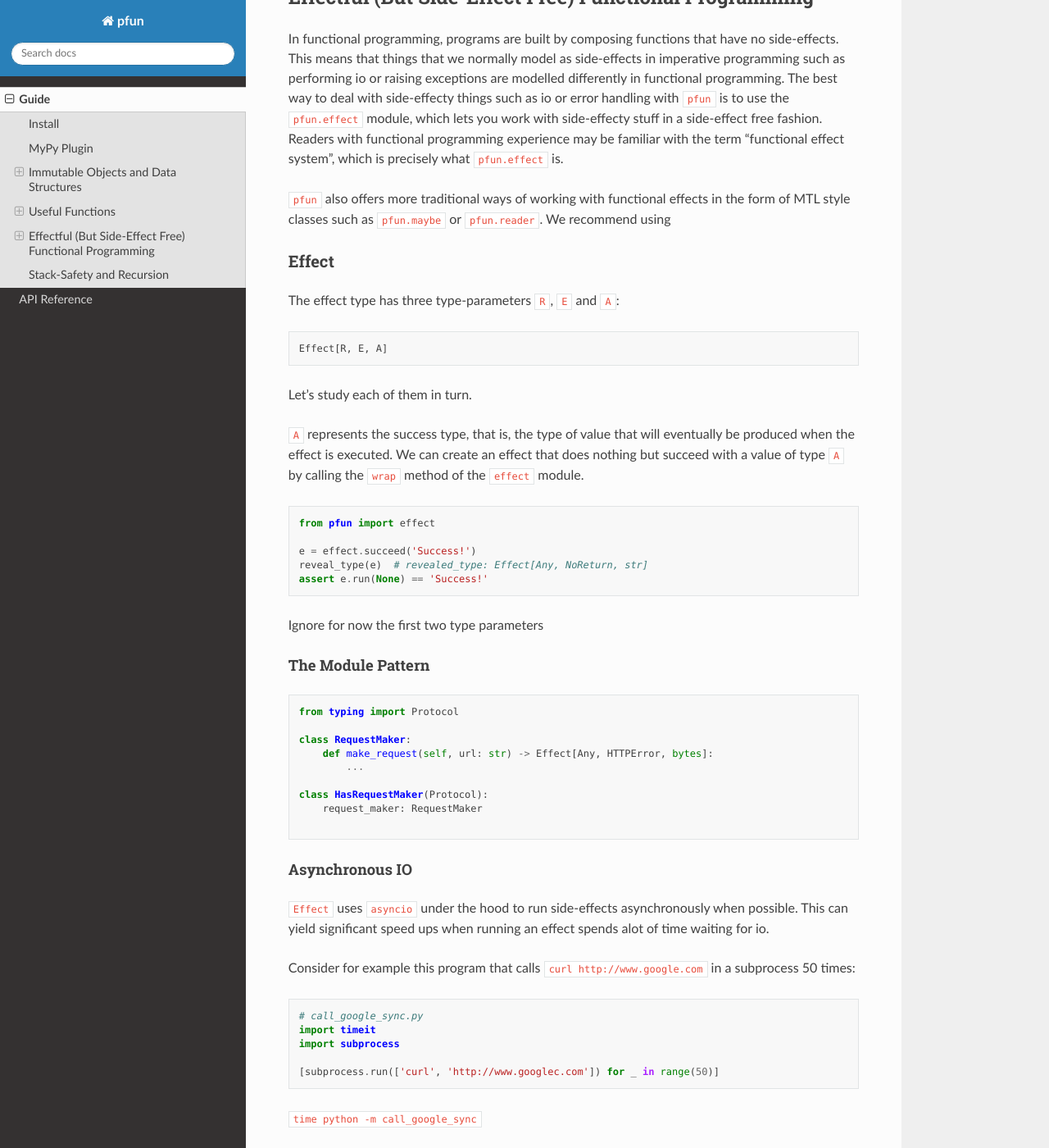
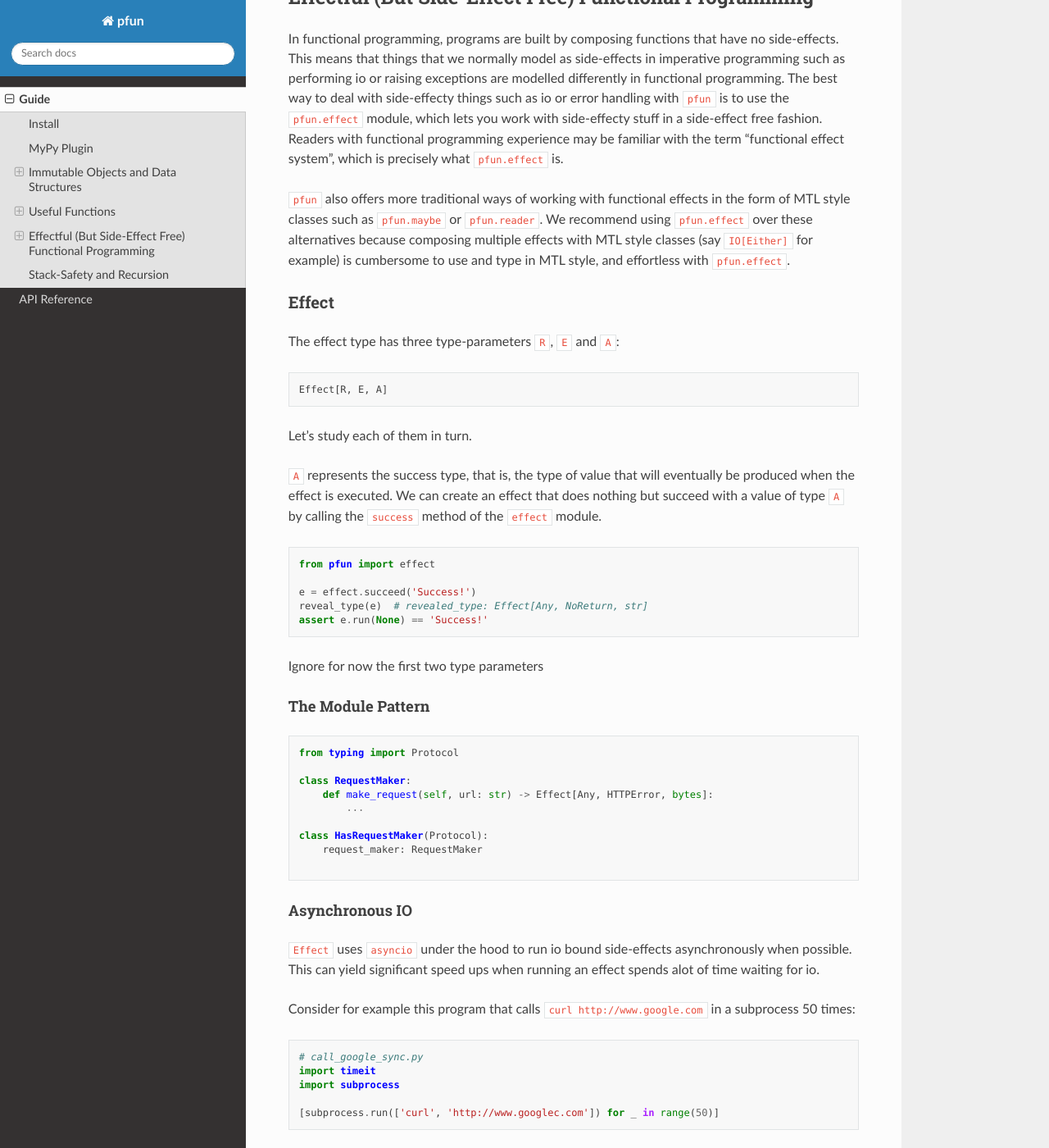
Before and after one commit to suned/pfun, a Sphinx documentation site: the page built from docs/source/programming_guide.md, in a window 1280 px wide and 1400 px high, scrolled down 2867 px. Shown: the whole window at 82% size. Built offline with Sphinx 7.4.7 and the Read the Docs theme 2.0.0, drawn with Linux system fonts in a browser that asks for light colours; some of the changed text lies outside the part shown.

Commit message:
improve documentation

````diff
--- a/docs/source/programming_guide.md
+++ b/docs/source/programming_guide.md
@@ -125,7 +125,7 @@ assert f(1)(1) == 3
 ## Effectful (But Side-Effect Free) Functional Programming
 In functional programming, programs are built by composing functions that have no side-effects. This means that things that we normally model as side-effects in imperative programming such as performing io or raising exceptions are modelled differently in functional programming. The best way to deal with side-effecty things such as io or error handling with `pfun` is to use the `pfun.effect` module, which lets you work with side-effecty stuff in a side-effect free fashion. Readers with functional programming experience may be familiar with the term "functional effect system", which is precisely what `pfun.effect` is.
 
-`pfun` also offers more traditional ways of working with functional effects in the form of MTL style classes such as `pfun.maybe` or `pfun.reader`. We recommend using
+`pfun` also offers more traditional ways of working with functional effects in the form of MTL style classes such as `pfun.maybe` or `pfun.reader`. We recommend using `pfun.effect` over these alternatives because composing multiple effects with MTL style classes (say `IO[Either]` for example) is cumbersome to use and type in MTL style, and effortless with `pfun.effect`.
 
 ### Effect
 The effect type has three type-parameters `R`, `E` and `A`:
@@ -134,7 +134,7 @@ Effect[R, E, A]
 ```
 Let's study each of them in turn.
 
-`A` represents the success type, that is, the type of value that will eventually be produced when the effect is executed. We can create an effect that does nothing but succeed with a value of type `A` by calling the `wrap` method of the `effect` module.
+`A` represents the success type, that is, the type of value that will eventually be produced when the effect is executed. We can create an effect that does nothing but succeed with a value of type `A` by calling the `success` method of the `effect` module.
 
 ```python
 from pfun import effect
@@ -159,7 +159,7 @@ class HasRequestMaker(Protocol):
 
 ```
 #### Asynchronous IO
-`Effect` uses `asyncio` under the hood to run side-effects asynchronously when possible.
+`Effect` uses `asyncio` under the hood to run io bound side-effects asynchronously when possible.
 This can yield significant speed ups when running an effect spends alot of time waiting for io.
 
 Consider for example this program that calls `curl http://www.google.com` in a subprocess 50 times:
@@ -188,8 +188,9 @@ sequence_async(sp.run_in_shell('curl http://www.googlec.com') for _ in range(50)
 #### Injected Effects
 
 
+### MTL Style Effect Types
 In the following sections we will look at more traditional alternatives to working with `pfun.effect`. As already stated, we recommend using `pfun.effect` over these classes, but for some use-cases, all the features of `pfun.effect` might be overkill.
-### Maybe
+#### Maybe
 Say you have a function that can fail:
 
 ```python
@@ -238,7 +239,7 @@ The only requirement for the function argument to `and_then` is that it returns
 monadic type that you started with (a `Maybe` in this case).
 A function that returns a monadic value is called a _monadic function_.
 
-### Either
+#### Either
 `Maybe` allowed us to put the failure effect in the type signature, but
 it doesn't tell the caller _what_ went wrong. `Either` will do that:
 
@@ -252,7 +253,7 @@ def i_can_fail(s: str) -> Either[ValueError, str]:
     return Right('Ok!')
 ```
 
-### Reader
+#### Reader
 Imagine that you're trying to write a Python program in functional style.
 In many places in your code, you need to instantiate dependencies
 (like a database connection). You could of course instantiate that
@@ -317,7 +318,7 @@ def main():
 ```
 
 
-### Writer
+#### Writer
 Imagine that you are logging by appending to a `tuple` (Why a `tuple`? Well because they're
 immutable of course!). Trying to avoid global mutable state,
 you decide to pass the list around as a common argument to all the functions
@@ -367,7 +368,7 @@ def main():
 `tuple` is not the only thing `Writer` can combine: in fact the only requirement on the second argument is that its a _monoid_. You can even tell writer
 to combine custom types by implementing the `Monoid` ABC.
 
-### State
+#### State
 Where `Reader` can only read the context passed into it, and `Writer` can only append to a monoid but not read it, `State` can do both.
 You can use it to thread some state through a computation without global shared state
 
@@ -388,7 +389,7 @@ state = add('first element').and_then(
 print(state.run(()))  # outputs (None, ('second element',))
 ```
 The `None` value is the result of the computation (which is nothing, because all we do is change the state), and `('second element',)` is the final state.
-### IO
+#### IO
 A program that can't interact with the outside world isn't much use. But how can we keep our program pure and still interact with
 the outside world? The common solution is to use `IO` to separate the pure parts of our program from the unpure parts
 
@@ -405,7 +406,7 @@ print_.run()
 with `map` and `and_then` just like the other monads we have seen.
 
 
-### Combining Monadic Values
+#### Combining Monadic Values
 Sometimes you want to combine multiple unwrapped monadic values
 like in the `get_full_name` function below:
 ```python
@@ -512,13 +513,13 @@ def factorial(n: int) -> int:
     def factorial_acc(n: int, acc: int) -> int:
         if n == 1:
             return acc
-        return factorial_acc(n - 1; n * acc)
+        return factorial_acc(n - 1, n * acc)
 
     return factorial_acc(n, 1)
 ```
 In Python however, this is not enough to solve the problem because Python does not perform tail-call-optimization.
 
-In languages without tail-call-optimization such as Python, its common to use a data structure called a trampoline
+Because Python doesn't optimize tail calls, we need to use a data structure called a trampoline
 to wrap the recursive calls into objects that can be interpreted in constant stack space, by letting the function
 return immediately at each recursive step.
 
@@ -550,7 +551,7 @@ way of solving recursive problems (when it doesn't break [referential transparen
 is often easier to understand.
 
 Sometimes you'll find yourself in a situation where you want to write a recursive monadic function.
-For some monads this is not a problem since they are designed to be stack safe (`Reader`, `State`, `IO`, and `Cont`).
+For some monads this is not a problem since they are designed to be stack safe (`Effect`, `Reader`, `State`, `IO`, and `Cont`).
 But for other monads (`Maybe`, `Either` and `Writer`), this can lead to `RecursionError`. Consider `pow_writer` which computes integer powers by recursion:
 
 ```python
````
Also changed, not shown: other parts of docs/source/programming_guide.md (+2 -2 lines).
